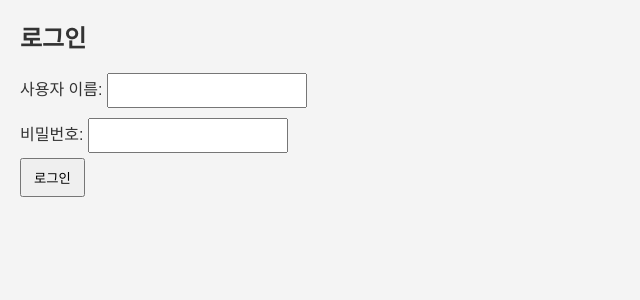
After one commit to ezsimple/py-sniffets, a Flask app: template http_auth/templates/login.html in a window 1280 px wide. The commit adds this page. Shown: the top 300 px of the page, without its empty margins (0-640 px from the left). Run offline with Flask 3, Linux system fonts and the light colour scheme; the template is opened without the code that fills it, so the values that code supplies are empty.

```diff
--- a/http_auth/static/style.css
+++ b/http_auth/static/style.css
@@ -10,6 +10,7 @@ body {
     background-color: #f4f4f4;
     color: #333;
     line-height: 1.6;
+    margin: 20px;
 }
 
 h1 {
@@ -129,3 +130,38 @@ li a:hover {
 .back-to-parent i {
     margin-right: 5px; /* 아이콘과 텍스트 사이의 간격 */
 }
+
+.header {
+    display: flex;
+    justify-content: space-between;
+    align-items: center;
+    padding: 10px;
+    background-color: #f8f8f8;
+    border-bottom: 1px solid #e7e7e7;
+}
+
+.logout-button {
+    background-color: transparent;
+    border: none;
+    cursor: pointer;
+    font-size: 16px;
+    color: #007bff;
+}
+
+.logout-button:hover {
+    color: #0056b3;
+}
+
+form {
+    margin-top: 10px;
+}
+
+input[type="text"], input[type="password"] {
+    margin: 5px 0;
+    padding: 8px;
+    width: 200px;
+}
+
+button {
+    padding: 8px 12px;
+}
--- a/http_auth/templates/index.html
+++ b/http_auth/templates/index.html
@@ -1,6 +1,4 @@
 {% extends "base.html" %}
-
-{% block title %}파일 목록{% endblock %}
 
 {% block content %}
     <h1>파일 목록</h1>
--- /dev/null
+++ b/http_auth/templates/login.html
@@ -0,0 +1,19 @@
+<!DOCTYPE html>
+<html lang="ko">
+<head>
+    <meta charset="UTF-8">
+    <meta name="viewport" content="width=device-width, initial-scale=1.0">
+    <title>로그인</title>
+    <link rel="stylesheet" href="/static/style.css">
+</head>
+<body>
+    <h2>로그인</h2>
+    <form action="/v1/login" method="post">
+        <label for="username">사용자 이름:</label>
+        <input type="text" name="username" required><br>
+        <label for="password">비밀번호:</label>
+        <input type="password" name="password" required><br>
+        <button type="submit">로그인</button>
+    </form>
+</body>
+</html>
```
Also changed, not shown: http_auth/app.py (+14 -0 lines).
